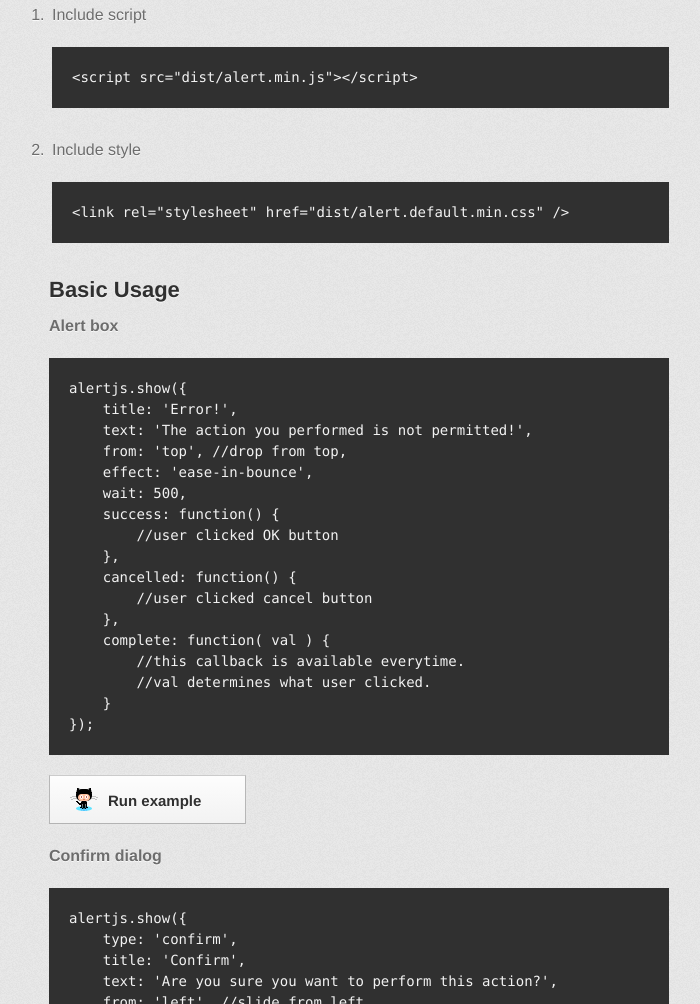
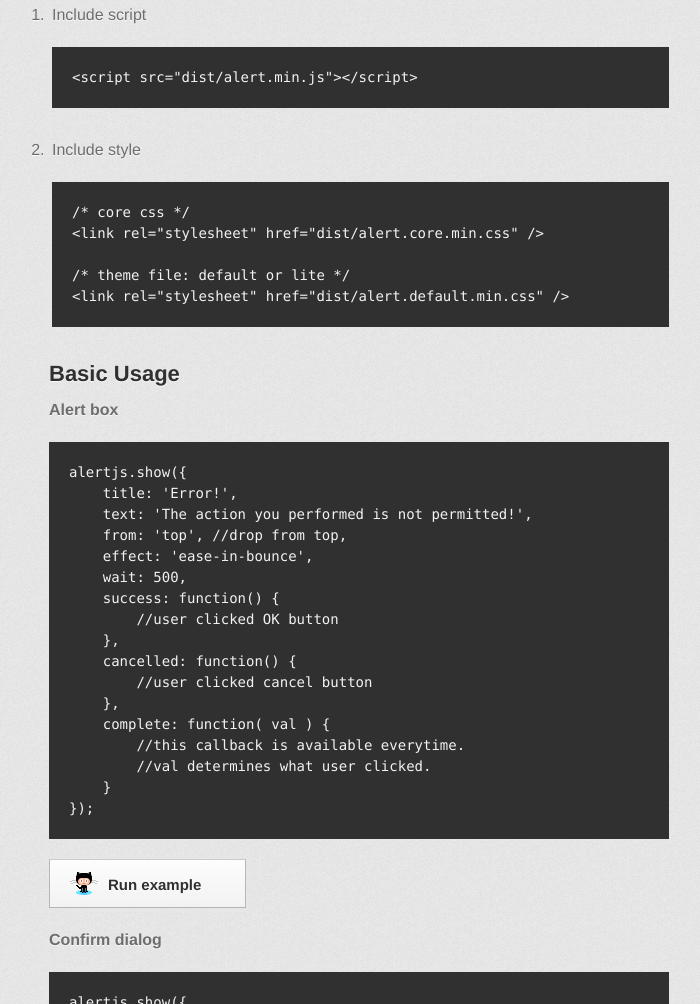
Before and after one commit to ankitpokhrel/alert.js, a plain HTML site: page index.html in a window 1280 px wide. Shown: the part 766-1770 px from the top of the page, without its empty margins (281-981 px from the left). Drawn offline with Linux system fonts and the light colour scheme; a web font is replaced by a local one.

Commit message:
Revised documentation

```diff
--- a/index.html
+++ b/index.html
@@ -97,7 +97,11 @@
                 </li>
                 <li>
                     <p>Include style  </p>
-                    <pre><code>&lt;link rel="stylesheet" href="dist/alert.default.min.css" /&gt;</code></pre>
+                    <pre><code>/* core css */
+&lt;link rel="stylesheet" href="dist/alert.core.min.css" /&gt;
+
+/* theme file: default or lite */
+&lt;link rel="stylesheet" href="dist/alert.default.min.css" /&gt;</code></pre>
                 </li>
             </ol>
 
```
